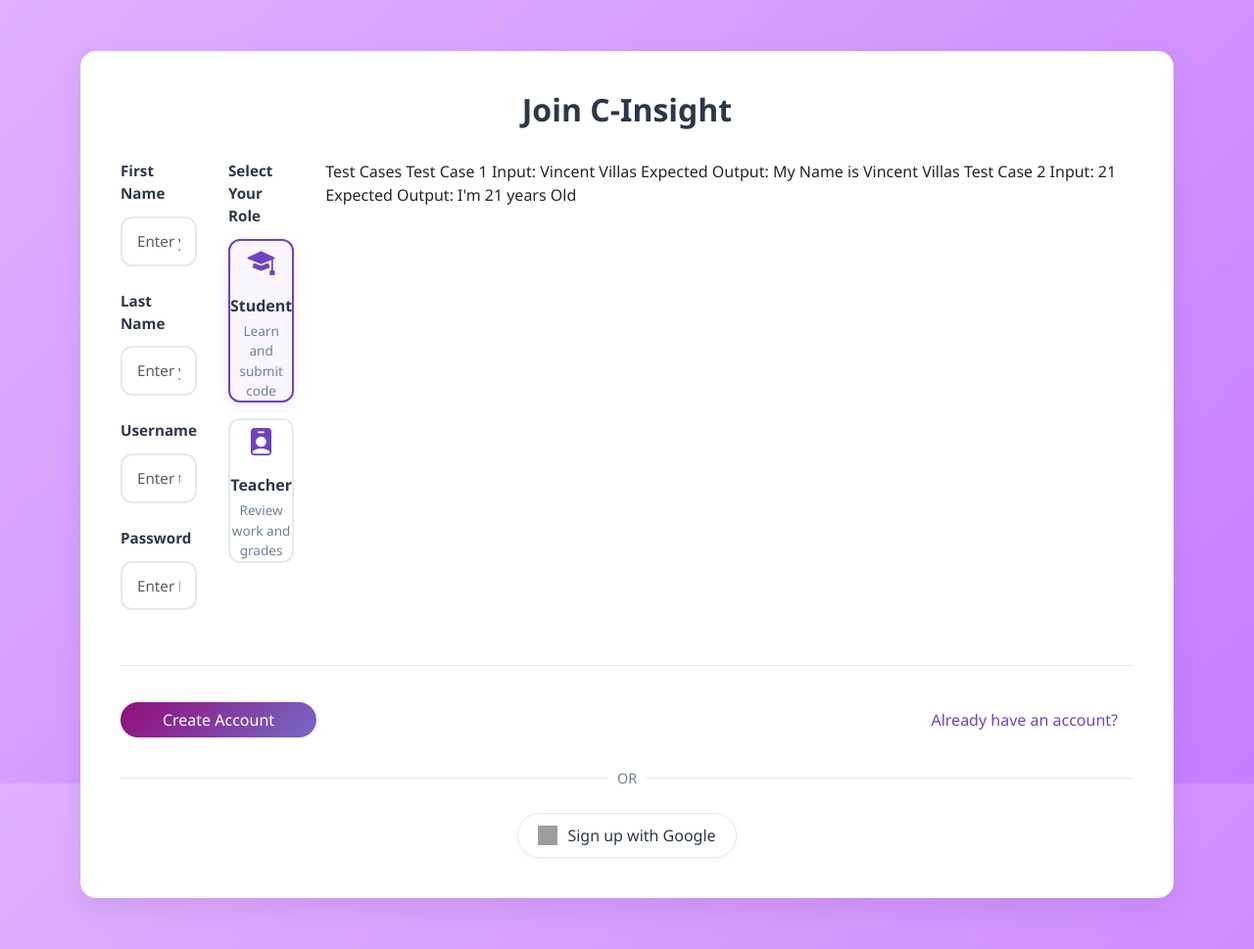
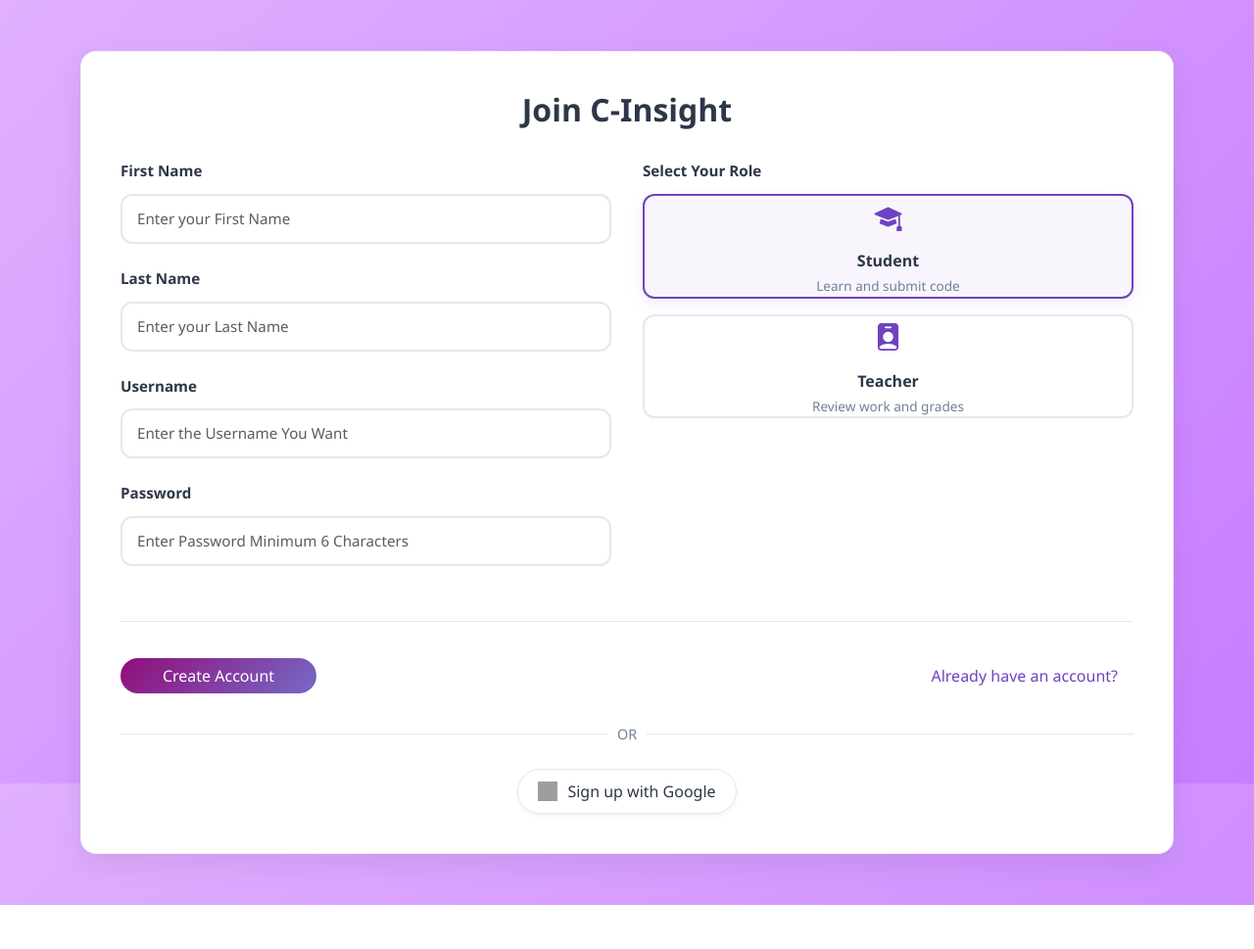
Before and after one commit to Zeninso/c-insight, a Flask app: page /register in a window 1280 px wide. Shown: the whole page at 98% size. After the commit the page ends 924 px from the top, so only its background shows below. Run offline with Flask 3, Linux system fonts and the light colour scheme; some libraries are stand-ins or nearby versions; grey boxes are pictures that could not be loaded.

Commit message:
REMOVE THE TEXTS IN THE REGISTER

```diff
--- a/app/templates/register.html
+++ b/app/templates/register.html
@@ -57,21 +57,7 @@
                             </div>
                         </div>
                     </div>
-                </div>Test Cases
-Test Case 1
-Input:
-
-Vincent Villas
-Expected Output:
-
-My Name is Vincent Villas
-Test Case 2
-Input:
-
-21
-Expected Output:
-
-I'm 21 years Old
+                </div>
             </div>
 
             <div class="btn-container">
```
